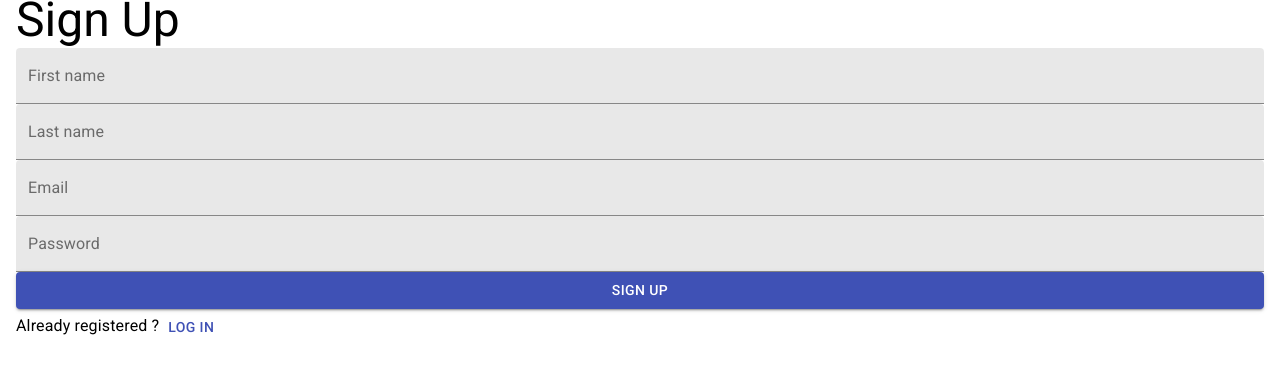
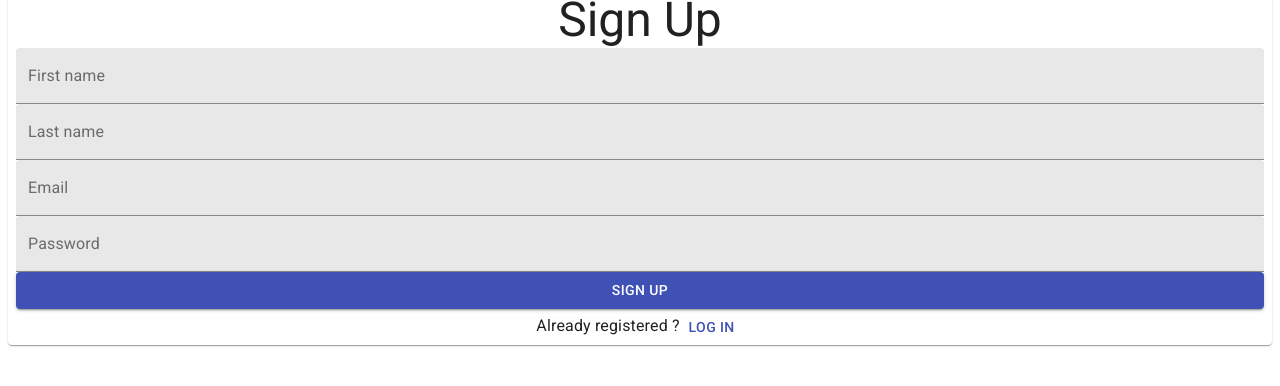
Before and after one commit to habib-chawki/social-app-front, a React (Create React App) app: page / in a window 1280 px wide. Shown: the top 386 px of the page. Built offline with nearby package versions, Linux system fonts and the light colour scheme.

Commit message:
Align form items

```diff
--- a/src/components/common/Form.jsx
+++ b/src/components/common/Form.jsx
@@ -1,15 +1,18 @@
 import React from 'react';
 
+import Grid from '@material-ui/core/Grid';
 import Container from '@material-ui/core/Container';
-import Grid from '@material-ui/core/Grid';
+import Paper from '@material-ui/core/Paper';
 
 function Form({ children }) {
    return (
-      <Container>
-         <Grid container spacing={4} direction="column">
-            {children}
-         </Grid>
-      </Container>
+      <Paper>
+         <Container>
+            <Grid container direction="column" spacing={4} alignItems="center">
+               {children}
+            </Grid>
+         </Container>
+      </Paper>
    );
 }
 
```
Also changed, not shown: 1 other file (tests, documents, lock files or other folders).
